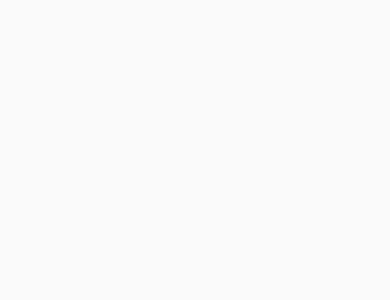
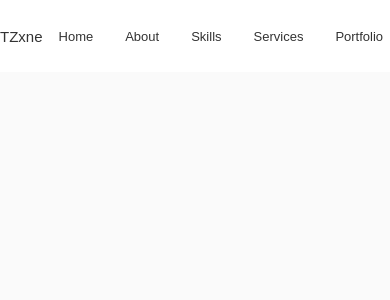
Before and after one commit to thembaxaba157/portfolio-website, a React (Vite) app: page / in a window 390 px wide. Shown: the top 300 px of the page. Built offline with nearby package versions, Linux system fonts and the light colour scheme.

Commit message:
Header consisting all elements but without mobile responsiveness

```diff
--- a/src/App.css
+++ b/src/App.css
@@ -108,6 +108,8 @@ a {
     text-decoration: none;
 }
 
+
+
 button {
     cursor: pointer;
     border: none;
--- a/src/App.jsx
+++ b/src/App.jsx
@@ -1,14 +1,13 @@
 import './App.css'
-
+import Header from './components/header/Header'
 
 
 function App() {
 
-  return <div>
-
-
-
-    </div>
+  return (
+    <><Header>
+      </Header></>
+  )
 
 }
 
--- /dev/null
+++ b/src/components/header/Header.jsx
@@ -0,0 +1,62 @@
+
+import React from 'react';
+import "./header.css";
+
+
+const Header = () => {
+  return (
+    <header className="header">
+        <nav className="nav container">
+            <a href="index.html" className="nav__logo">TZxne</a>
+            <div className="nev__menu">
+                <ul className="nav__list grid">
+                    <li className="nav__item">
+                        <a href="#home" className="nav__link">
+                            <i className="uil uil-estate nav__icon"></i>Home
+                        </a>
+
+                    </li>
+                    <li className="nav__item">
+                        <a href="#about" className="nav__link">
+                            <i className="uil uil-user nav__icon"></i>About
+                        </a>
+
+                    </li>
+                    <li className="nav__item">
+                        <a href="#skills" className="nav__link">
+                            <i className="uil uil-file-alt nav__icon"></i>Skills
+                        </a>
+
+                    </li>
+                    <li className="nav__item">
+                        <a href="#services" className="nav__link">
+                            <i className="uil uil-briefcase nav__icon"></i>Services
+                        </a>
+
+                    </li>
+                    <li className="nav__item">
+                        <a href="#portfolio" className="nav__link">
+                            <i className="uil uil-scenery nav__icon"></i>Portfolio
+                        </a>
+
+                    </li>
+                    <li className="nav__item">
+                        <a href="#contact" className="nav__link">
+                            <i className="uil uil-message nav__icon"></i>Contact
+                        </a>
+
+                    </li>
+                </ul>
+                <i class="uil uil-times nav__close"></i>
+            </div>
+
+        <div className="nav__toggle">
+            <i class="uil uil-apps"></i>
+        </div>
+        </nav>
+
+    </header>
+  )
+}
+
+export default Header
--- /dev/null
+++ b/src/components/header/header.css
@@ -0,0 +1,43 @@
+.header {
+    width: 100%;
+    position: fixed;
+    top: 0;
+    left: 0;
+    z-index: var(--z-fixed);
+    background-color: var(--container-color);
+}
+
+.nav {
+    height: calc(var(--header-height) + 1.5rem);
+    display: flex;
+    justify-content: space-between;
+    align-items: center;
+    column-gap: 1rem;
+}
+
+.nav__logo,
+.nav__toggle {
+    color: var(--title-color);
+    font-weight: var(--font-medium);
+}
+
+.nav__list {
+    display: flex;
+    column-gap: 2rem;
+}
+
+.nav__link {
+    display: flex;
+    flex-direction: column;
+    align-items: center;
+    font-size: var(--small-font-size);
+    color: var(--title-color);
+    font-weight: var(--font-medium);
+    transition: .3s;
+}
+
+.nav__icon,
+.nav__close,
+.nav__toggle {
+    display: none;
+}
```
